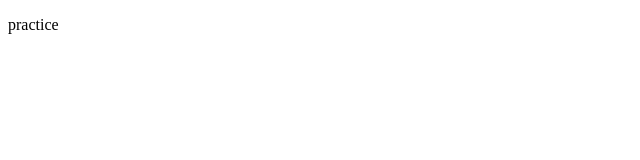
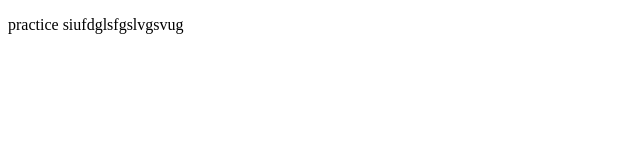
Before and after one commit to ShohanurSourav/today, a plain HTML site: page index.html in a window 1280 px wide. Shown: the whole page, without its empty margins (0-640 px from the left). Drawn offline with Linux system fonts and the light colour scheme.

Commit message:
todayyyyy

```diff
--- a/index.html
+++ b/index.html
@@ -6,6 +6,8 @@
     <title>Sourav</title>
 </head>
 <body>
-    <p>practice</p>
+    <p>practice
+        siufdglsfgslvgsvug
+    </p>
 </body>
 </html>
```
